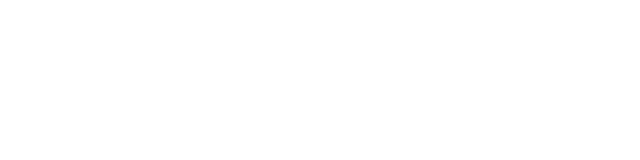
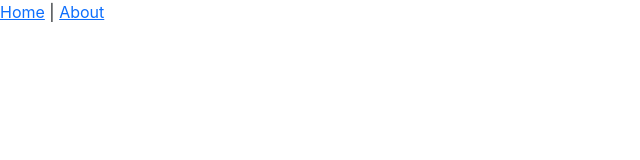
Before and after one commit to hhenriques1999/ReactSelfCrashLearning, a React (Create React App) app in the folder reactselfcrashlearning/: page / in a window 1280 px wide. Shown: the top 160 px of the page, without its empty margins (0-640 px from the left). Built offline with nearby package versions, Linux system fonts and the light colour scheme.

Commit message:
Routing - Part 1
Basic routing with React Router v6

```diff
--- a/reactselfcrashlearning/src/App.js
+++ b/reactselfcrashlearning/src/App.js
@@ -1,11 +1,32 @@
-import './App.css';
-import React, { useEffect, useState } from 'react';
+import React from 'react';
+import { BrowserRouter as Router, Route, Routes, Link } from 'react-router-dom';
 
-// This component is the main app's component and should really only include the header, footer and content (child components)
+
+function Home() {
+  return (
+    <div>
+      <Link to="/">Home</Link>&nbsp;|&nbsp;
+      <Link to="/about">About</Link>
+    </div>
+  )
+}
+
+function About() {
+  return (
+    <div>
+      About my page!
+    </div>
+  )
+}
+
 function App() {
   return (
-    <>
-    </>
+    <Router>
+      <Routes>
+        <Route path="/" element={<Home />} />
+        <Route path="/about" element={<About />} />
+      </Routes>
+    </Router>
   );
 }
 
```
